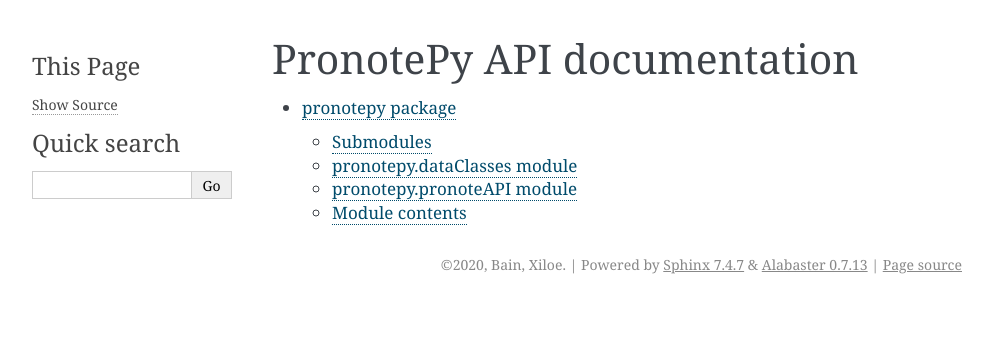
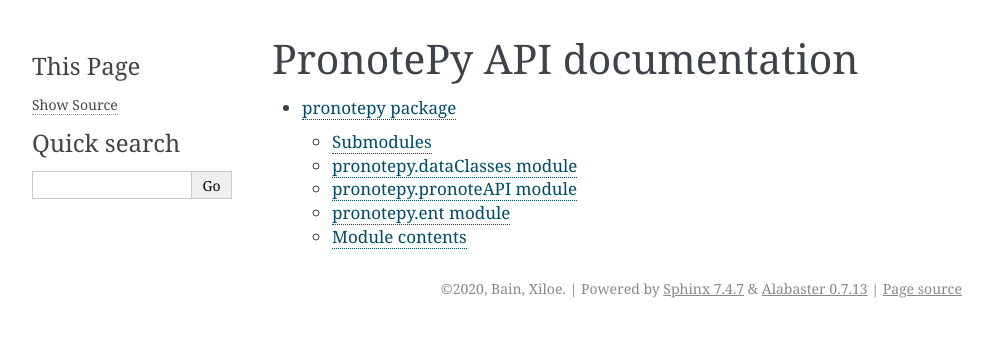
Before and after one commit to bain3/pronotepy, a Sphinx documentation site: the page built from docs/source/api/index.rst, in a window 1280 px wide. Shown: the top 337 px of the page, without its empty margins (148-1141 px from the left). Built offline with Sphinx 7.4.7, drawn with Linux system fonts in a browser that asks for light colours.

Commit message:
Update pronotepy.rst

```diff
--- a/docs/source/api/pronotepy.rst
+++ b/docs/source/api/pronotepy.rst
@@ -18,6 +18,13 @@ pronotepy.pronoteAPI module
    :members:
    :show-inheritance:
 
+pronotepy.ent module
+---------------------------
+
+.. automodule:: pronotepy.ent
+   :members:
+   :show-inheritance:
+
 
 Module contents
 ---------------
```
